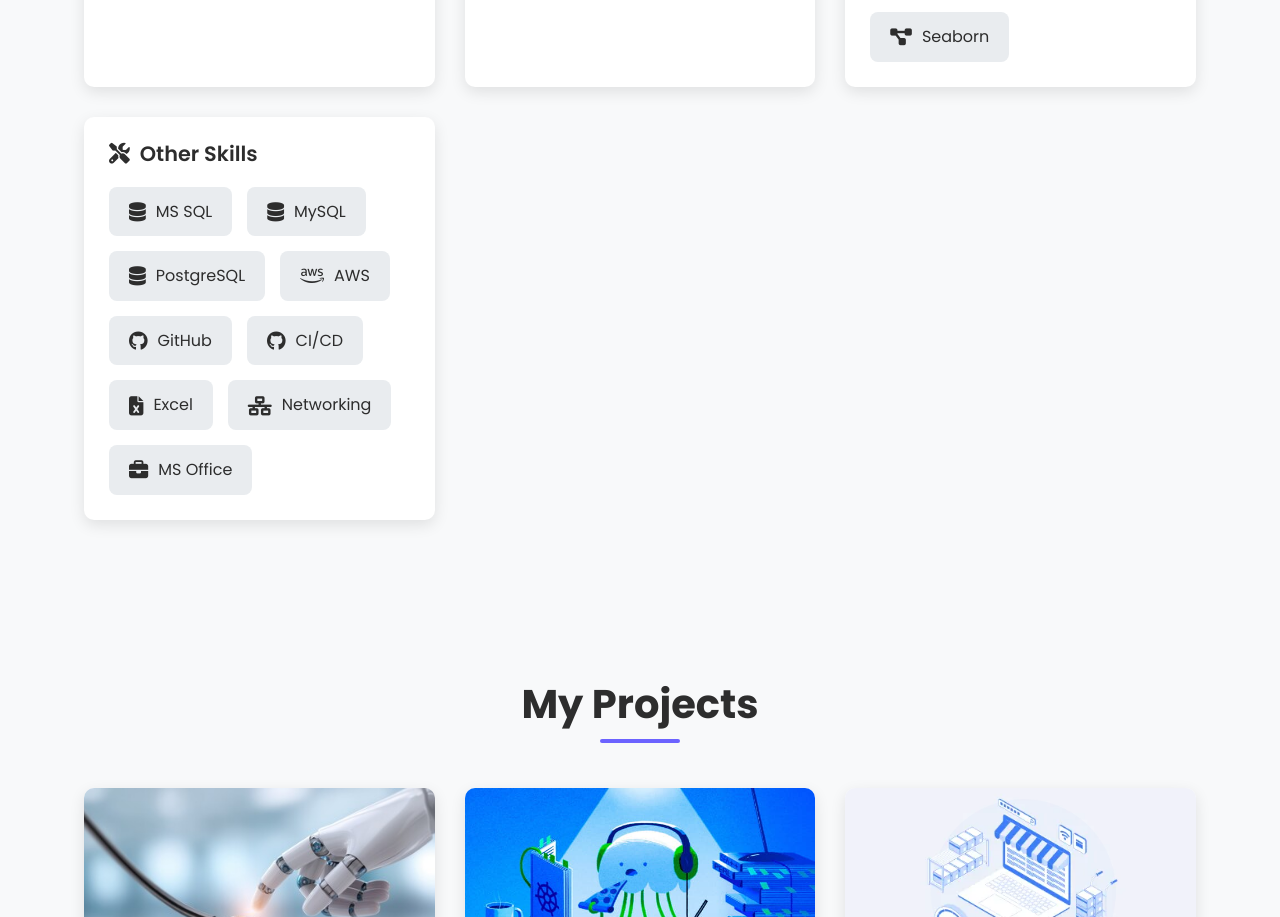
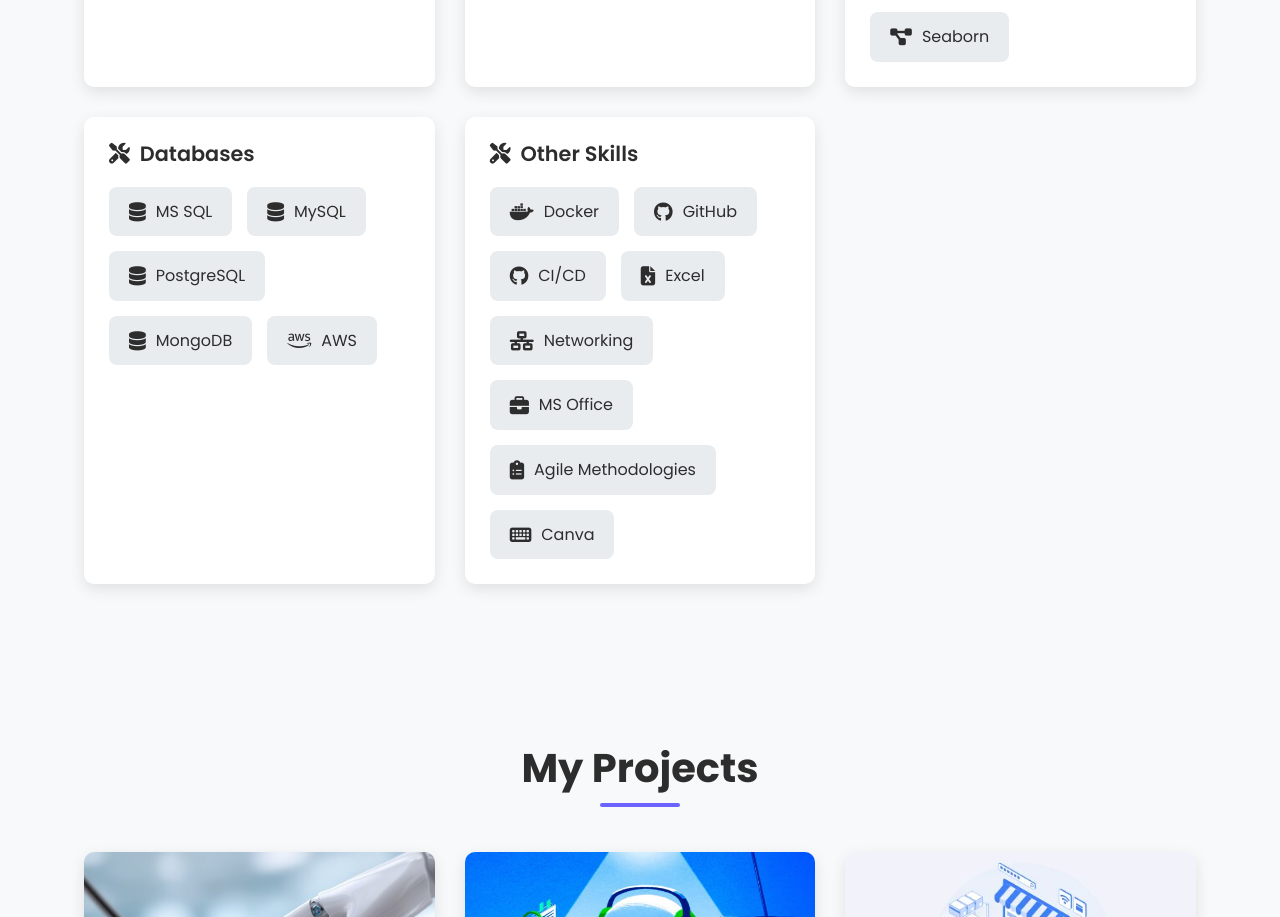
Before and after one commit to samvlp03/Personal-Portfolio, a plain HTML site: page index.html in a window 1280 px wide. Shown: the part 3138-4055 px from the top of the page. Drawn offline with nearby package versions, Linux system fonts and the light colour scheme; animation ran at ten frames a second.

Commit message:
Added Skills

```diff
--- a/index.html
+++ b/index.html
@@ -70,7 +70,7 @@
             <h2 class="section-title">About Me</h2>
             <div class="about-content">
                 <div class="about-image">
-                    <img src="assets/images/profile.jpg" alt="Samarth Vohra" class="profile-img">
+                    <img src="assets/images/profile.jpg" alt="Samarth Vohra" class="profile-img" >
                 </div>
                 <div class="about-text">
                     <h3>Who am I?</h3>
@@ -260,7 +260,7 @@
 
             <!-- Other Skills -->
             <div class="skills-category">
-                <h3><i class="fas fa-tools"></i> Other Skills</h3>
+                <h3><i class="fas fa-tools"></i> Databases</h3>
                 <div class="skills-row">
                     <div class="skill-block">
                         <i class="fas fa-database"></i>
@@ -275,8 +275,21 @@
                         <span>PostgreSQL</span>
                     </div>
                     <div class="skill-block">
+                        <i class="fas fa-database"></i>
+                        <span>MongoDB</span>
+                    </div>
+                    <div class="skill-block">
                         <i class="fab fa-aws"></i>
                         <span>AWS</span>
+                    </div>
+                </div>
+            </div>
+            <div class="skills-category">
+                <h3><i class="fas fa-tools"></i> Other Skills</h3>
+                <div class="skills-row">
+                    <div class="skill-block">
+                        <i class="fab fa-docker"></i>
+                        <span>Docker</span>
                     </div>
                     <div class="skill-block">
                         <i class="fab fa-github"></i>
@@ -297,6 +310,14 @@
                     <div class="skill-block">
                         <i class="fa-solid fa-briefcase"></i>
                         <span>MS Office</span>
+                    </div>
+                    <div class="skill-block">
+                        <i class="fas fa-clipboard-list"></i>
+                        <span>Agile Methodologies</span>
+                    </div>
+                    <div class="skill-block">
+                        <i class="fa-solid fa-keyboard"></i>
+                        <span>Canva </span>
                     </div>
                 </div>
             </div>
```
